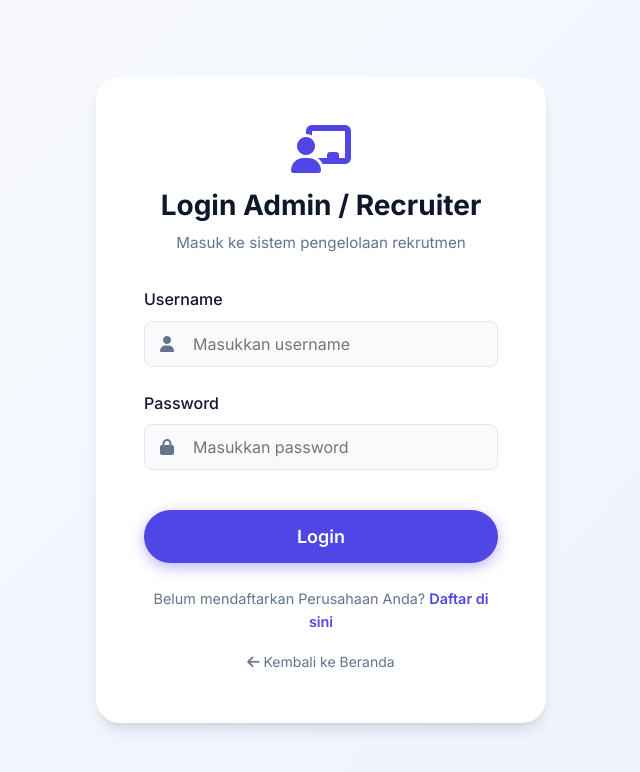
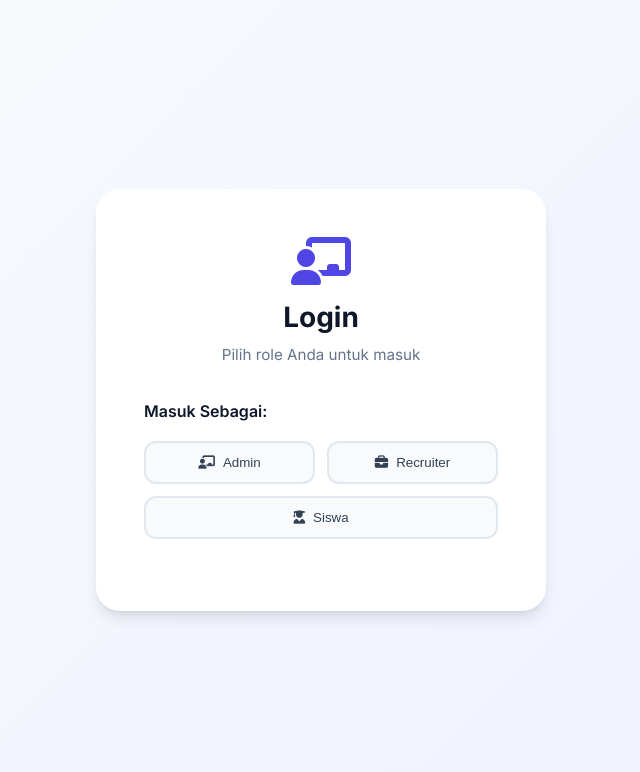
Before and after one commit to SMTI-Pontianak/TP-Rekrutmen, a PHP site: page /login.php in a window 1280 px wide. Shown: the top 772 px of the page, without its empty margins (319-959 px from the left). Run offline with PHP 8.4, Linux system fonts and the light colour scheme.

Commit message:
Refactor login interface to simplify role selection and enhance user experience

```diff
--- a/index.php
+++ b/index.php
@@ -40,7 +40,7 @@ $result = $conn->query($sql);
                         <a href="logout.php" class="btn btn-danger" style="padding: 0.5rem 1rem; font-size: 0.95rem;">Logout</a>
                     <?php endif; ?>
                 <?php else: ?>
-                    <a href="login.php" class="btn btn-outline"><i class="fa-solid fa-user-lock"></i> Login Admin</a>
+                    <a href="login.php" class="btn btn-outline"><i class="fa-solid fa-user-lock"></i> Login</a>
                     <a href="siswa_register.php" class="btn btn-primary"><i class="fa-solid fa-user-graduate"></i> Daftar Siswa</a>
                 <?php endif; ?>
             </div>
--- a/login.php
+++ b/login.php
@@ -8,17 +8,23 @@ if (isset($_SESSION['user_id'])) {
 }
 
 $error = '';
+$selected_role = isset($_POST['role']) ? $_POST['role'] : '';
 
 if ($_SERVER["REQUEST_METHOD"] == "POST") {
     $username = $conn->real_escape_string($_POST['username']);
     $password = $_POST['password'];
+    $selected_role = $_POST['role'];
 
     $sql = "SELECT id, username, password, role, company_name FROM users WHERE username = '$username'";
     $result = $conn->query($sql);
 
     if ($result->num_rows == 1) {
         $row = $result->fetch_assoc();
-        if (password_verify($password, $row['password'])) {
+
+        // Check if selected role matches user's actual role
+        if ($row['role'] !== $selected_role) {
+            $error = "Role tidak sesuai dengan akun ini!";
+        } else if (password_verify($password, $row['password'])) {
             $_SESSION['user_id'] = $row['id'];
             $_SESSION['username'] = $row['username'];
             $_SESSION['role'] = $row['role'];
@@ -72,6 +78,41 @@ if ($_SERVER["REQUEST_METHOD"] == "POST") {
             color: var(--primary);
             margin-bottom: 16px;
         }
+        .role-selector {
+            display: grid;
+            grid-template-columns: 1fr 1fr;
+            gap: 12px;
+            margin-bottom: 24px;
+        }
+        .role-btn {
+            padding: 12px 16px;
+            border: 2px solid var(--border);
+            border-radius: var(--radius-md);
+            background: var(--bg-main);
+            color: var(--text-main);
+            cursor: pointer;
+            font-weight: 500;
+            transition: var(--transition);
+            display: flex;
+            align-items: center;
+            justify-content: center;
+            gap: 8px;
+        }
+        .role-btn:hover {
+            border-color: var(--primary);
+            background: var(--primary-light);
+        }
+        .role-btn.active {
+            background: var(--primary);
+            color: white;
+            border-color: var(--primary);
+        }
+        .form-section {
+            display: none;
+        }
+        .form-section.show {
+            display: block;
+        }
     </style>
 </head>
 <body>
@@ -79,15 +120,43 @@ if ($_SERVER["REQUEST_METHOD"] == "POST") {
     <div class="login-card">
         <div class="login-header">
             <i class="fa-solid fa-chalkboard-user"></i>
-            <h1 style="font-size: 1.75rem; color: var(--dark);">Login Admin / Recruiter</h1>
-            <p style="color: var(--text-muted); font-size: 0.95rem; margin-top: 8px;">Masuk ke sistem pengelolaan rekrutmen</p>
+            <h1 style="font-size: 1.75rem; color: var(--dark);">Login</h1>
+            <p style="color: var(--text-muted); font-size: 0.95rem; margin-top: 8px;">Pilih role Anda untuk masuk</p>
         </div>
 
         <?php if(!empty($error)): ?>
             <div class="alert alert-danger"><i class="fa-solid fa-circle-exclamation"></i> <?php echo $error; ?></div>
         <?php endif; ?>
 
-        <form action="<?php echo htmlspecialchars($_SERVER["PHP_SELF"]); ?>" method="POST">
+        <!-- Role Selection Step -->
+        <div id="roleSelectionStep" class="<?php echo empty($selected_role) ? 'show' : ''; ?>">
+            <p style="color: var(--dark); font-weight: 600; margin-bottom: 16px;">Masuk Sebagai:</p>
+            <div class="role-selector">
+                <button type="button" class="role-btn" onclick="selectRole('teacher', this)">
+                    <i class="fa-solid fa-chalkboard-user"></i>
+                    Admin
+                </button>
+                <button type="button" class="role-btn" onclick="selectRole('recruiter', this)">
+                    <i class="fa-solid fa-briefcase"></i>
+                    Recruiter
+                </button>
+                <button type="button" class="role-btn" style="grid-column: 1 / -1;" onclick="selectRole('siswa', this)">
+                    <i class="fa-solid fa-user-graduate"></i>
+                    Siswa
+                </button>
+            </div>
+        </div>
+
+        <!-- Login Form Step -->
+        <form action="<?php echo htmlspecialchars($_SERVER["PHP_SELF"]); ?>" method="POST" id="loginForm">
+            <div id="formSection" class="form-section <?php echo !empty($selected_role) ? 'show' : ''; ?>">
+                <input type="hidden" name="role" id="selectedRole" value="<?php echo htmlspecialchars($selected_role); ?>">
+
+                <!-- Back Button -->
+                <button type="button" onclick="backToRoleSelection()" style="background: none; border: none; color: var(--primary); cursor: pointer; margin-bottom: 16px; font-weight: 500;">
+                    <i class="fa-solid fa-arrow-left"></i> Pilih Role Lain
+                </button>
+
                 <div class="form-group">
                     <label class="form-label" for="username">Username</label>
                     <div style="position: relative;">
@@ -108,15 +177,50 @@ if ($_SERVER["REQUEST_METHOD"] == "POST") {
                     Login
                 </button>
 
-            <div style="text-align: center; margin-top: 24px; font-size: 0.9rem; color: var(--text-muted);">
-                Belum mendaftarkan Perusahaan Anda? <a href="register.php" style="font-weight: 600;">Daftar di sini</a>
+                <div style="text-align: center; margin-top: 24px; font-size: 0.9rem; color: var(--text-muted);" id="registerLink">
+                    <!-- This will be updated by JavaScript based on role -->
                 </div>
 
                 <div style="text-align: center; margin-top: 16px;">
                     <a href="index.php" style="font-size: 0.875rem; color: var(--text-muted);"><i class="fa-solid fa-arrow-left"></i> Kembali ke Beranda</a>
                 </div>
+            </div>
         </form>
     </div>
 
+    <script>
+        function selectRole(role, button) {
+            // Update hidden input
+            document.getElementById('selectedRole').value = role;
+
+            // Update button styles
+            document.querySelectorAll('.role-btn').forEach(btn => btn.classList.remove('active'));
+            button.classList.add('active');
+
+            // Hide role selection and show form
+            document.getElementById('roleSelectionStep').classList.remove('show');
+            document.getElementById('formSection').classList.add('show');
+
+            // Update register link based on role
+            const registerLink = document.getElementById('registerLink');
+            if (role === 'recruiter') {
+                registerLink.innerHTML = 'Belum mendaftarkan Perusahaan Anda? <a href="register.php" style="font-weight: 600;">Daftar di sini</a>';
+            } else if (role === 'siswa') {
+                registerLink.innerHTML = 'Belum punya akun? <a href="siswa_register.php" style="font-weight: 600;">Daftar di sini</a>';
+            } else {
+                registerLink.innerHTML = '';
+            }
+        }
+
+        function backToRoleSelection() {
+            document.getElementById('selectedRole').value = '';
+            document.getElementById('roleSelectionStep').classList.add('show');
+            document.getElementById('formSection').classList.remove('show');
+            document.querySelectorAll('.role-btn').forEach(btn => btn.classList.remove('active'));
+            document.getElementById('username').value = '';
+            document.getElementById('password').value = '';
+        }
+    </script>
+
 </body>
 </html>
```
Lines whose indentation alone changed are shown as unchanged.
